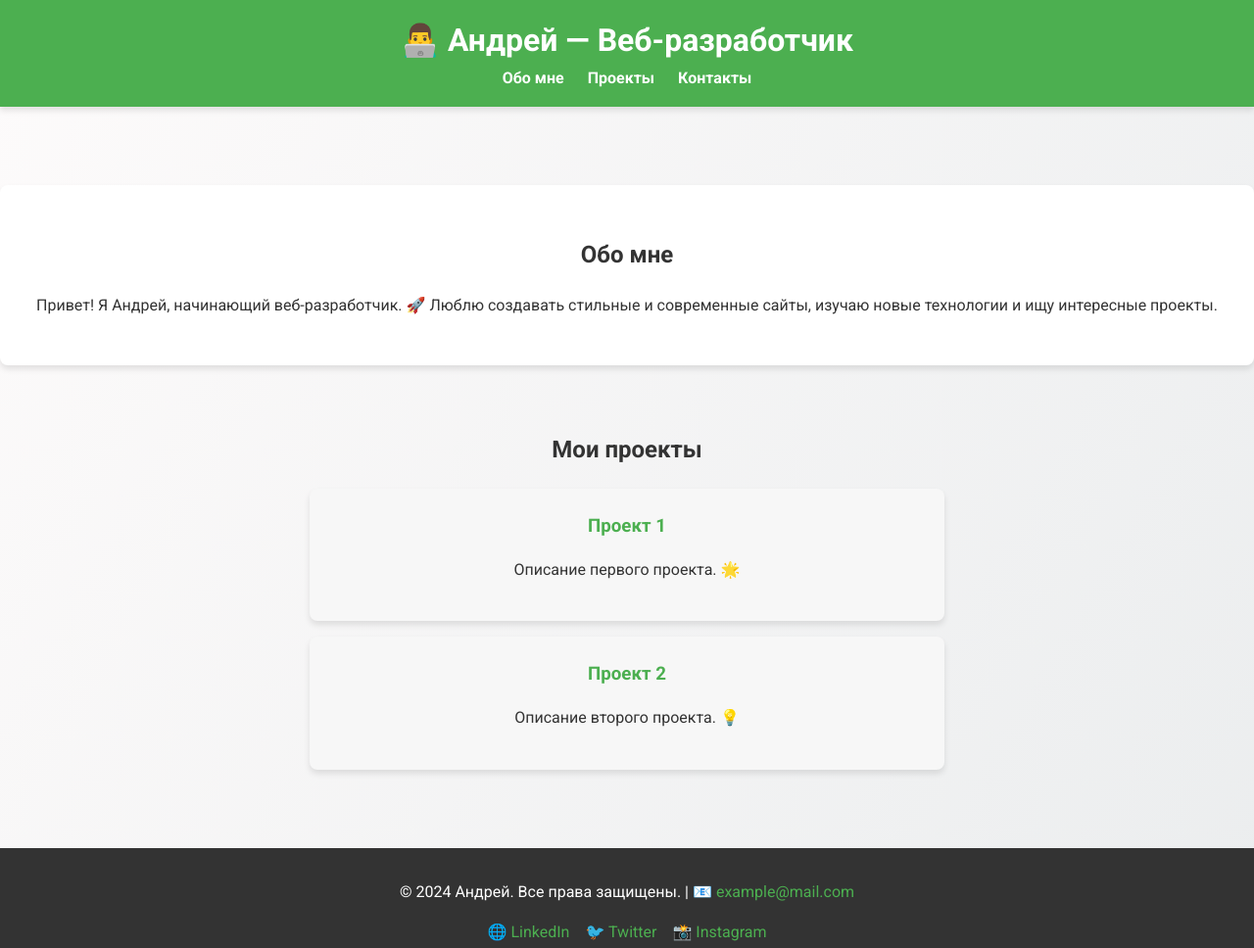
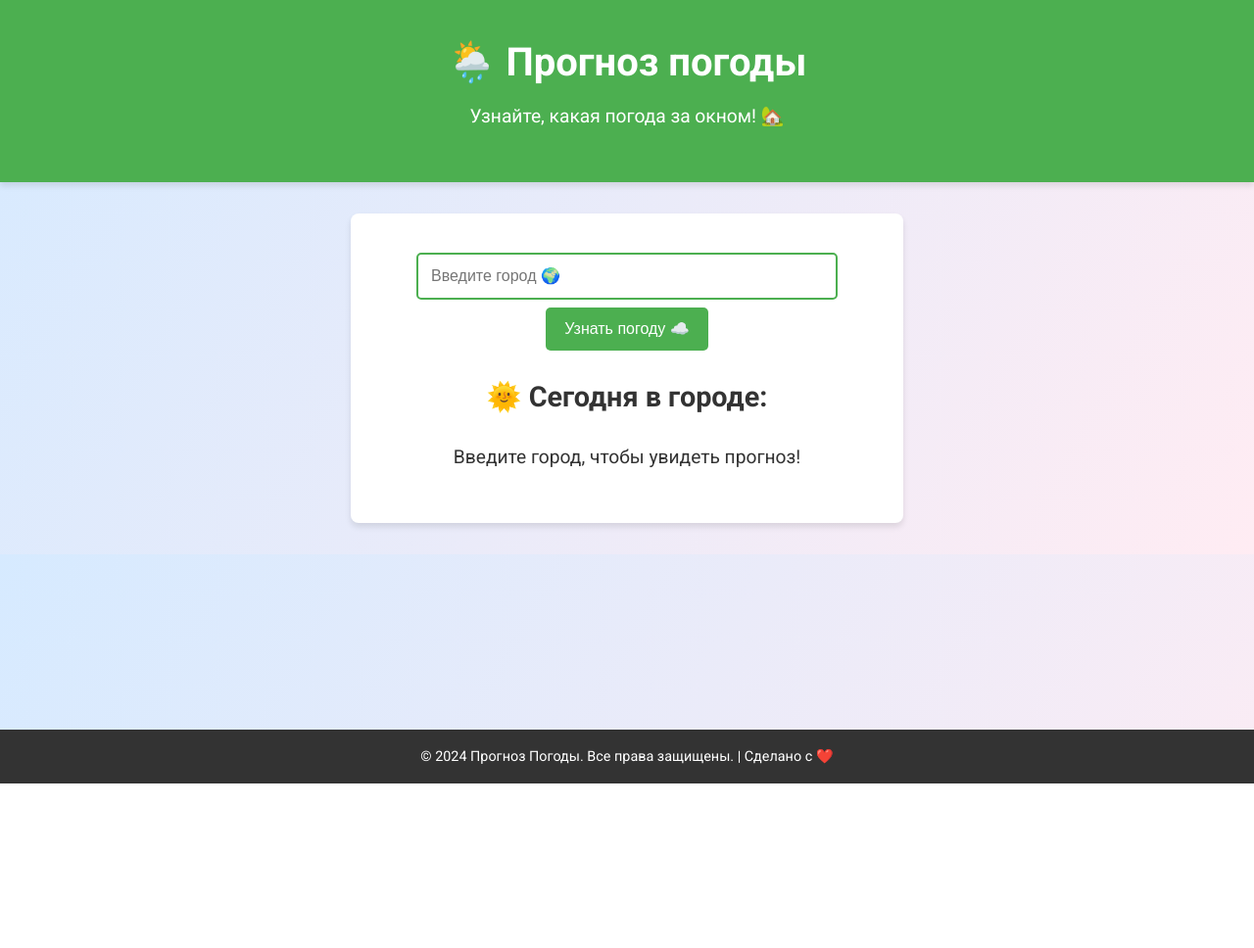
Before and after one commit to angudoc/GitHublearnAG, a plain HTML site: page index.html in a window 1280 px wide. Shown: the whole page at 98% size. After the commit the page ends 800 px from the top, so only its background shows below. Drawn offline with Linux system fonts and the light colour scheme.

Commit message:
добавлен новый раздел в index.html

```diff
--- a/index.html
+++ b/index.html
@@ -3,47 +3,31 @@
 <head>
     <meta charset="UTF-8">
     <meta name="viewport" content="width=device-width, initial-scale=1.0">
-    <title>Портфолио Андрея</title>
+    <title>Прогноз погоды</title>
     <link rel="stylesheet" href="styles.css">
     <link href="https://fonts.googleapis.com/css2?family=Roboto:wght@400;700&display=swap" rel="stylesheet">
 </head>
 <body>
     <header>
-        <nav>
-            <h1>👨‍💻 Андрей — Веб-разработчик</h1>
-            <ul>
-                <li><a href="#about">Обо мне</a></li>
-                <li><a href="#projects">Проекты</a></li>
-                <li><a href="#contact">Контакты</a></li>
-            </ul>
-        </nav>
+        <h1>🌦️ Прогноз погоды</h1>
+        <p>Узнайте, какая погода за окном! 🏡</p>
     </header>
-    <section>
-    </section>
-    <section id="about">
-        <h2>Обо мне</h2>
-        <p>Привет! Я Андрей, начинающий веб-разработчик. 🚀 Люблю создавать стильные и современные сайты, изучаю новые технологии и ищу интересные проекты.</p>
-    </section>
 
-    <section id="projects">
-        <h2>Мои проекты</h2>
-        <div class="project-card">
-            <h3>Проект 1</h3>
-            <p>Описание первого проекта. 🌟</p>
-        </div>
-        <div class="project-card">
-            <h3>Проект 2</h3>
-            <p>Описание второго проекта. 💡</p>
-        </div>
-    </section>
+    <main>
+        <section class="weather">
+            <input type="text" id="cityInput" placeholder="Введите город 🌍">
+            <button onclick="getWeather()">Узнать погоду ☁️</button>
+            <div id="weatherResult">
+                <h2>🌞 Сегодня в городе:</h2>
+                <p>Введите город, чтобы увидеть прогноз!</p>
+            </div>
+        </section>
+    </main>
 
     <footer>
-        <p>© 2024 Андрей. Все права защищены. | 📧 <a href="mailto:example@mail.com">example@mail.com</a></p>
-        <ul class="socials">
-            <li><a href="#">🌐 LinkedIn</a></li>
-            <li><a href="#">🐦 Twitter</a></li>
-            <li><a href="#">📸 Instagram</a></li>
-        </ul>
+        <p>© 2024 Прогноз Погоды. Все права защищены. | Сделано с ❤️</p>
     </footer>
+
+    <script src="script.js"></script>
 </body>
 </html>
--- /dev/null
+++ b/script.js
@@ -0,0 +1,30 @@
+async function getWeather() {
+    const city = document.getElementById("cityInput").value;
+    const apiKey = "ed9b17b70410d81449b37bff954bf4b9"; // Вставьте ваш ключ API
+    const url = `https://api.openweathermap.org/data/2.5/weather?q=${city}&units=metric&lang=ru&appid=${apiKey}`;
+
+    const weatherResult = document.getElementById("weatherResult");
+    weatherResult.innerHTML = "⏳ Загружаем данные...";
+
+    try {
+        const response = await fetch(url);
+        const data = await response.json();
+
+        if (data.cod === 200) {
+            const temp = Math.round(data.main.temp);
+            const description = data.weather[0].description;
+            const icon = `https://openweathermap.org/img/wn/${data.weather[0].icon}@2x.png`;
+
+            weatherResult.innerHTML = `
+                <h2>🌍 Погода в ${city}</h2>
+                <img src="${icon}" alt="${description}">
+                <p>Температура: ${temp}°C</p>
+                <p>Описание: ${description}</p>
+            `;
+        } else {
+            weatherResult.innerHTML = `<p>❌ Город не найден! Проверьте название и попробуйте ещё раз.</p>`;
+        }
+    } catch (error) {
+        weatherResult.innerHTML = `<p>⚠️ Ошибка загрузки данных. Попробуйте позже.</p>`;
+    }
+}
--- a/styles.css
+++ b/styles.css
@@ -5,107 +5,79 @@ body {
     padding: 0;
     box-sizing: border-box;
     line-height: 1.6;
+    background: linear-gradient(120deg, #d6eaff, #ffecf3);
     color: #333;
-    background: linear-gradient(120deg, #fdfbfb, #ebedee);
+    text-align: center;
 }
 
-/* Шапка сайта */
+/* Шапка */
 header {
     background: #4caf50;
     color: white;
-    padding: 1rem 0;
-    text-align: center;
+    padding: 2rem 1rem;
     box-shadow: 0 4px 6px rgba(0, 0, 0, 0.1);
 }
 
 header h1 {
-    font-size: 2rem;
+    font-size: 2.5rem;
     margin: 0;
 }
 
-nav ul {
-    list-style: none;
-    padding: 0;
-    margin: 0;
-    display: flex;
-    justify-content: center;
-    gap: 1.5rem;
+header p {
+    font-size: 1.2rem;
+    margin-top: 0.5rem;
 }
 
-nav ul li {
-    margin: 0;
-}
-
-nav ul li a {
-    text-decoration: none;
-    color: white;
-    font-weight: bold;
-    font-size: 1rem;
-    transition: color 0.3s ease;
-}
-
-nav ul li a:hover {
-    color: #ffeb3b;
-}
-
-/* Разделы сайта */
-section {
-    padding: 2rem 1.5rem;
-    text-align: center;
-}
-
-section#about {
+/* Раздел с погодой */
+.weather {
+    margin: 2rem auto;
+    padding: 2rem;
+    max-width: 500px;
     background: white;
-    margin: 1rem auto;
     border-radius: 8px;
     box-shadow: 0 4px 6px rgba(0, 0, 0, 0.1);
 }
 
-.project-card {
-    background: #f7f7f7;
-    margin: 1rem auto;
-    padding: 1.5rem;
-    border-radius: 8px;
-    box-shadow: 0 4px 6px rgba(0, 0, 0, 0.1);
-    max-width: 600px;
+.weather input {
+    width: 80%;
+    padding: 0.8rem;
+    margin: 0.5rem 0;
+    border: 2px solid #4caf50;
+    border-radius: 5px;
+    font-size: 1rem;
 }
 
-.project-card h3 {
-    margin: 0 0 0.5rem;
-    color: #4caf50;
+.weather button {
+    background: #4caf50;
+    color: white;
+    border: none;
+    padding: 0.8rem 1.2rem;
+    font-size: 1rem;
+    cursor: pointer;
+    border-radius: 5px;
+    transition: background 0.3s;
 }
 
-/* Подвал сайта */
+.weather button:hover {
+    background: #45a049;
+}
+
+#weatherResult {
+    margin-top: 1.5rem;
+    font-size: 1.2rem;
+}
+
+/* Подвал */
 footer {
     background: #333;
     color: white;
-    padding: 1.5rem 1rem;
-    text-align: center;
-    margin-top: 2rem;
+    padding: 1rem 0;
+    position: fixed;
+    bottom: 0;
+    width: 100%;
+    font-size: 0.9rem;
 }
 
 footer p {
-    margin: 0.5rem 0;
+    margin: 0;
 }
-
-footer a {
-    color: #4caf50;
-    text-decoration: none;
-}
-
-footer a:hover {
-    color: #ffeb3b;
-}
-
-footer .socials {
-    list-style: none;
-    padding: 0;
-    margin: 1rem 0 0;
-    display: flex;
-    justify-content: center;
-    gap: 1rem;
-}
-
-footer .socials li {
-    display: inline;
-}
```
